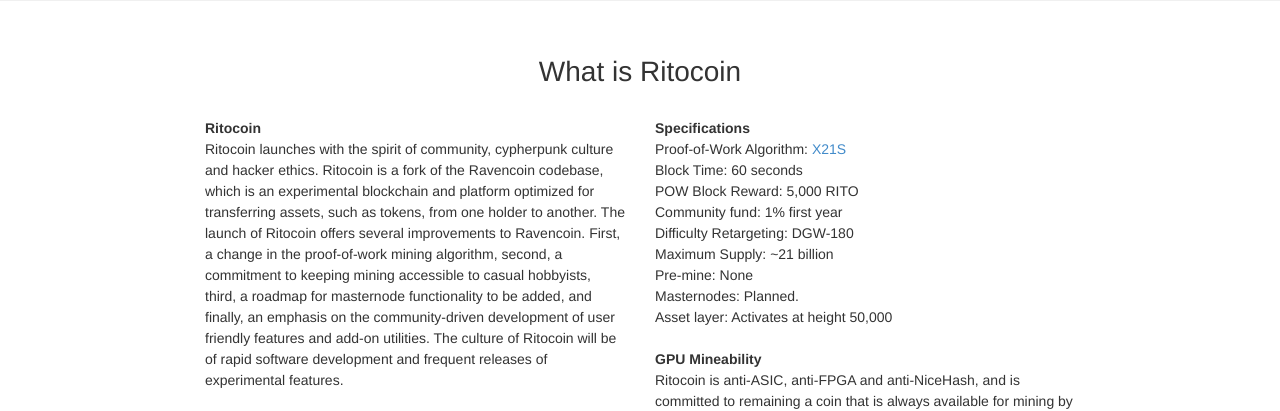
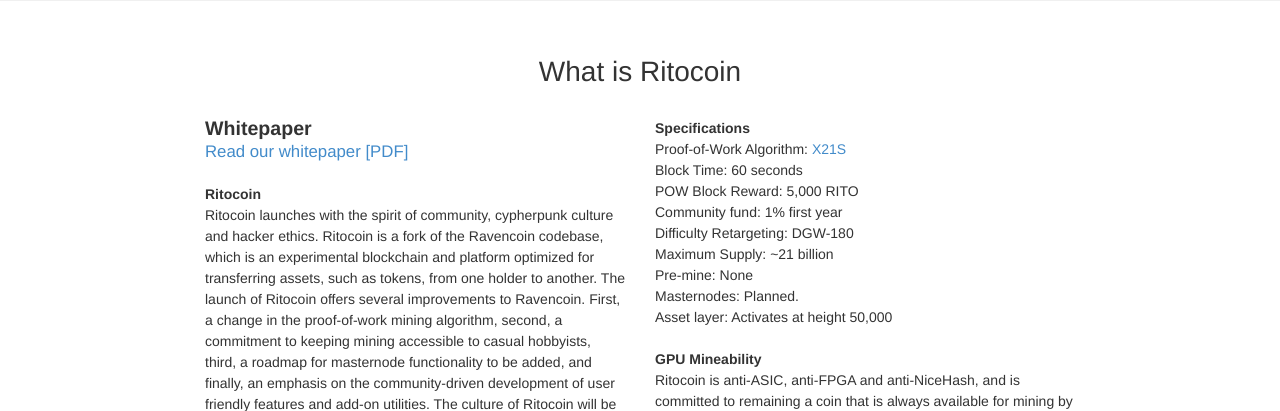
Before and after one commit to jaspr300/Ritocoin.org, a PHP site: page / in a window 1280 px wide. Shown: the part 640-1051 px from the top of the page. Run offline with PHP 8.4, Linux system fonts and the light colour scheme.

Commit message:
Whitepaper

```diff
--- a/index.php
+++ b/index.php
@@ -47,11 +47,9 @@
       <h3 id="about" class="subhead">What is Ritocoin</h3>
       <div class="row faqs">
         <p class="col-md-6 col-sm-6">
-<!--
 <strong style="font-size:1.4em;">Whitepaper</strong><br>
-<a href="/ritocoin_manifesto.pdf" style="font-size:1.2em;">Read our whitepaper [PDF]</a>
+<a href="/docs/whitepaper.pdf" style="font-size:1.2em;">Read our whitepaper [PDF]</a>
 <br><br>
--->
           <strong>Ritocoin</strong><br>
 Ritocoin launches with the spirit of community, cypherpunk culture and hacker ethics. Ritocoin is a fork of the Ravencoin codebase, which is an experimental blockchain and platform optimized for transferring assets, such as tokens, from one holder to another. The launch of Ritocoin offers several improvements to Ravencoin. First, a change in the proof-of-work mining algorithm, second, a commitment to keeping mining accessible to casual hobbyists, third, a roadmap for masternode functionality to be added, and finally, an emphasis on the community-driven development of user friendly features and add-on utilities. The culture of Ritocoin will be of rapid software development and frequent releases of experimental features.
 <br><br>
```
